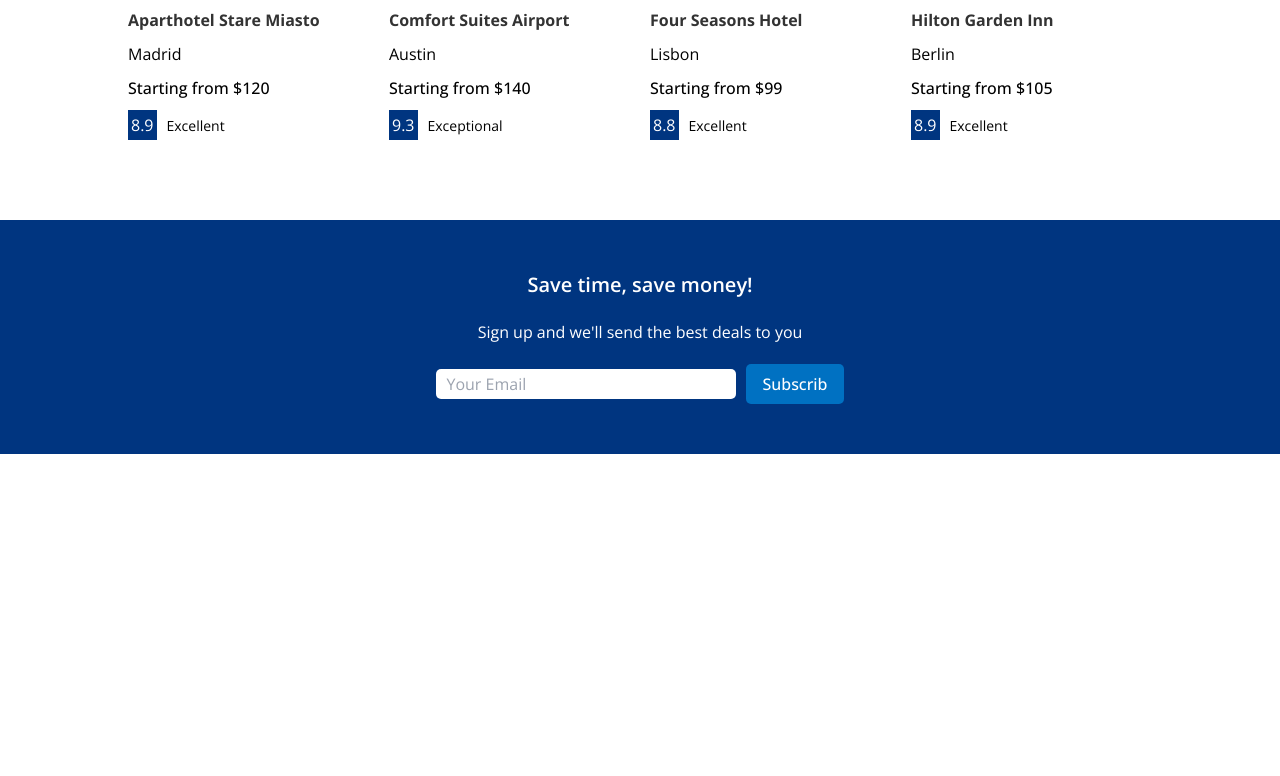
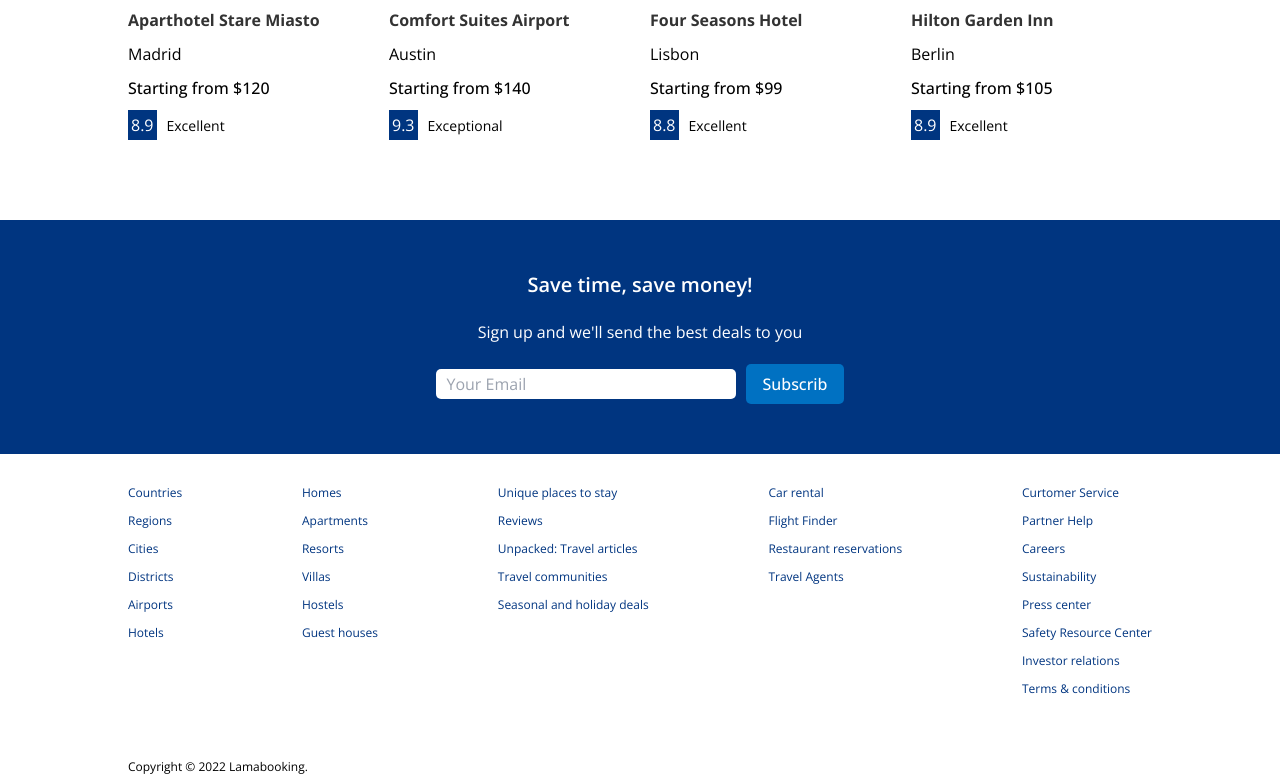
Before and after one commit to ELHARFALI/empty--5, a React (Create React App) app: page / in a window 1280 px wide. Shown: the part 1338-2114 px from the top of the page. Before the commit the page ends 1792 px from the top, so only its background shows below. Built offline with nearby package versions, Linux system fonts and the light colour scheme.

Commit message:
Add Footer Section

```diff
--- /dev/null
+++ b/src/components/Footer.jsx
@@ -0,0 +1,52 @@
+import React from 'react'
+
+const Footer = () => {
+  return (
+    <div className="footer h-full w-[1024px] text-[12px] ">
+      <div className="fLists w-full flex justify-between mb-[50px]">
+        <ul className="fList list-none p-0">
+          <li className="fListItem mb-[10px] text-[#003580] cursor-pointer">Countries</li>
+          <li className="fListItem mb-[10px] text-[#003580] cursor-pointer">Regions</li>
+          <li className="fListItem mb-[10px] text-[#003580] cursor-pointer">Cities</li>
+          <li className="fListItem mb-[10px] text-[#003580] cursor-pointer">Districts</li>
+          <li className="fListItem mb-[10px] text-[#003580] cursor-pointer">Airports</li>
+          <li className="fListItem mb-[10px] text-[#003580] cursor-pointer">Hotels</li>
+        </ul>
+        <ul className="fList list-none p-0">
+          <li className="fListItem mb-[10px] text-[#003580] cursor-pointer">Homes </li>
+          <li className="fListItem mb-[10px] text-[#003580] cursor-pointer">Apartments </li>
+          <li className="fListItem mb-[10px] text-[#003580] cursor-pointer">Resorts </li>
+          <li className="fListItem mb-[10px] text-[#003580] cursor-pointer">Villas</li>
+          <li className="fListItem mb-[10px] text-[#003580] cursor-pointer">Hostels</li>
+          <li className="fListItem mb-[10px] text-[#003580] cursor-pointer">Guest houses</li>
+        </ul>
+        <ul className="fList list-none p-0">
+          <li className="fListItem mb-[10px] text-[#003580] cursor-pointer">Unique places to stay </li>
+          <li className="fListItem mb-[10px] text-[#003580] cursor-pointer">Reviews</li>
+          <li className="fListItem mb-[10px] text-[#003580] cursor-pointer">Unpacked: Travel articles </li>
+          <li className="fListItem mb-[10px] text-[#003580] cursor-pointer">Travel communities </li>
+          <li className="fListItem mb-[10px] text-[#003580] cursor-pointer">Seasonal and holiday deals </li>
+        </ul>
+        <ul className="fList list-none p-0">
+          <li className="fListItem mb-[10px] text-[#003580] cursor-pointer">Car rental </li>
+          <li className="fListItem mb-[10px] text-[#003580] cursor-pointer">Flight Finder</li>
+          <li className="fListItem mb-[10px] text-[#003580] cursor-pointer">Restaurant reservations </li>
+          <li className="fListItem mb-[10px] text-[#003580] cursor-pointer">Travel Agents </li>
+        </ul>
+        <ul className="fList list-none p-0">
+          <li className="fListItem mb-[10px] text-[#003580] cursor-pointer">Curtomer Service</li>
+          <li className="fListItem mb-[10px] text-[#003580] cursor-pointer">Partner Help</li>
+          <li className="fListItem mb-[10px] text-[#003580] cursor-pointer">Careers</li>
+          <li className="fListItem mb-[10px] text-[#003580] cursor-pointer">Sustainability</li>
+          <li className="fListItem mb-[10px] text-[#003580] cursor-pointer">Press center</li>
+          <li className="fListItem mb-[10px] text-[#003580] cursor-pointer">Safety Resource Center</li>
+          <li className="fListItem mb-[10px] text-[#003580] cursor-pointer">Investor relations</li>
+          <li className="fListItem mb-[10px] text-[#003580] cursor-pointer">Terms & conditions</li>
+        </ul>
+      </div>
+      <div className="fText">Copyright © 2022 Lamabooking.</div>
+    </div>
+  )
+}
+
+export default Footer
--- a/src/components/index.js
+++ b/src/components/index.js
@@ -4,6 +4,7 @@
 import PropertyList from "./PropertyList";
 import FeaturedProperties from "./FeaturedProperties";
 import MailList from "./MailList";
+import Footer from "./Footer";
 
 export {
     Navbar,
@@ -11,5 +12,6 @@
     Featured,
     PropertyList,
     FeaturedProperties,
-    MailList
+    MailList,
+    Footer
 }
--- a/src/pages/Home.jsx
+++ b/src/pages/Home.jsx
@@ -1,4 +1,4 @@
-import { Navbar, Header, Featured, PropertyList, FeaturedProperties, MailList } from "../components"
+import { Navbar, Header, Featured, PropertyList, FeaturedProperties, MailList, Footer } from "../components"
 
 const Home = () => {
   return (
@@ -12,6 +12,7 @@
           <h1 className="homeTitle w-[1024px] font-semibold text-[20px]">Homes guests love</h1>
           <FeaturedProperties/>
           <MailList />
+          <Footer />
         </div>
     </div>
   )
```
